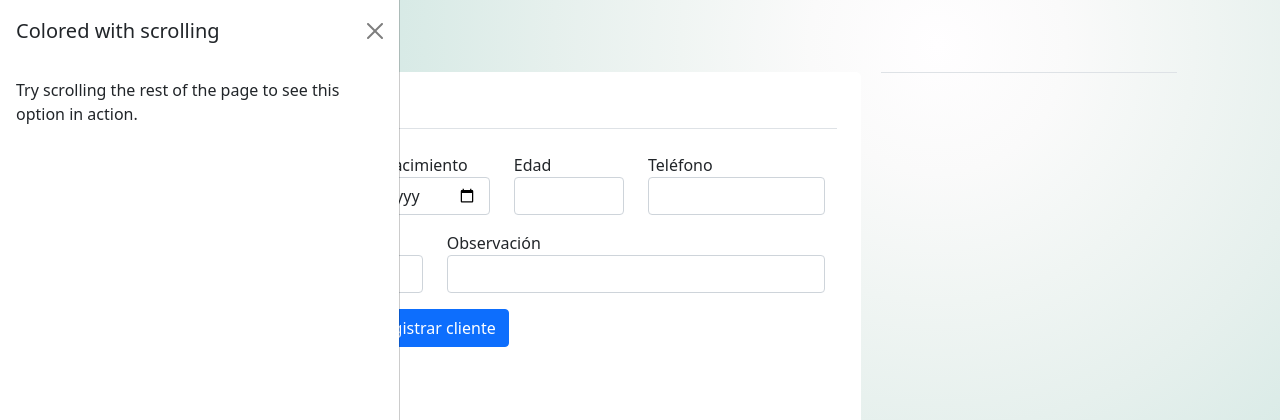
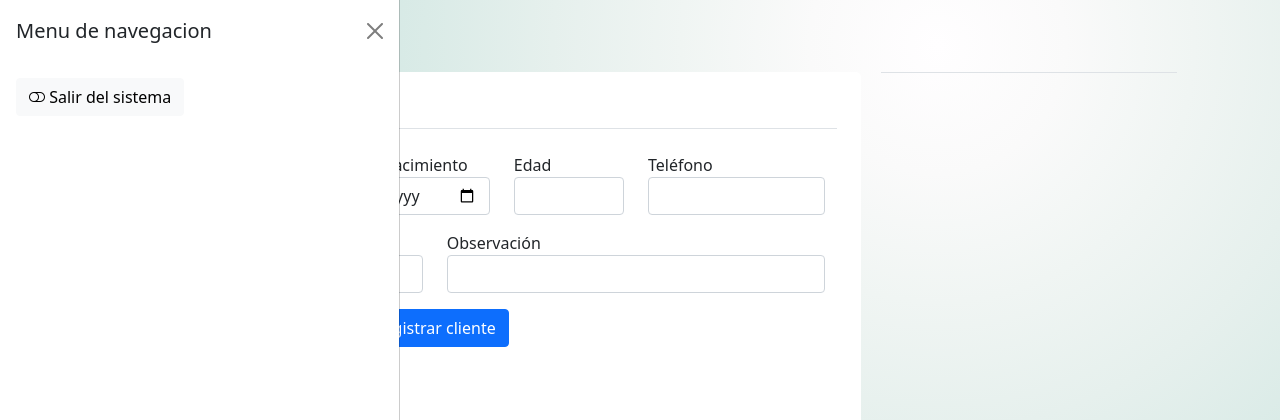
Before and after one commit to jevevargas/heylabb, a PHP site: page /app/index.php in a window 1280 px wide, after a click on "Menú". Shown: the top 420 px of the page. Run offline with PHP 8.4, Linux system fonts and the light colour scheme; the visitor is signed in with stand-in values (Sample User, id 1); some libraries are stand-ins or nearby versions; some web fonts are replaced.

```diff
--- a/app/index.php
+++ b/app/index.php
@@ -67,7 +67,7 @@
 
                     <div class="col-md-12 addclient mt-5">
                         <div class="col-12 border-bottom">
-                           <h5><i class="bi bi-plus-circle-fill" style="color:rgba(24,119,242,1)"></i> Exámenes listos</h5>
+                           <h5> Exámenes <span class="badge rounded-pill bg-warning text-dark"><i class="bi bi-check-circle-fill" style="color:#000;"></i> listos</span></h5>
                         </div>
                     </div>
                 </div>
--- a/app/menu.php
+++ b/app/menu.php
@@ -1,11 +1,11 @@
 
 <div class="offcanvas offcanvas-start" data-bs-scroll="true" data-bs-backdrop="false" tabindex="-1" id="offcanvasScrolling" aria-labelledby="offcanvasScrollingLabel">
   <div class="offcanvas-header">
-    <h5 class="offcanvas-title" id="offcanvasScrollingLabel">Colored with scrolling</h5>
+    <h5 class="offcanvas-title" id="offcanvasScrollingLabel">Menu de navegacion</h5>
     <button type="button" class="btn-close text-reset" data-bs-dismiss="offcanvas" aria-label="Close"></button>
   </div>
   <div class="offcanvas-body">
-    <p>Try scrolling the rest of the page to see this option in action.</p>
+    <a href="salir.php" class="btn btn-light" ><i class="bi bi-toggle-off"></i> Salir del sistema</a>
   </div>
 </div>
 <div class="offcanvas offcanvas-start" tabindex="-1" id="offcanvasWithBackdrop" aria-labelledby="offcanvasWithBackdropLabel">
@@ -13,16 +13,5 @@
     <h5 class="offcanvas-title" id="offcanvasWithBackdropLabel">Offcanvas with backdrop</h5>
     <button type="button" class="btn-close text-reset" data-bs-dismiss="offcanvas" aria-label="Close"></button>
   </div>
-  <div class="offcanvas-body">
-    <p>.....</p>
-  </div>
+
 </div>
-<div class="offcanvas offcanvas-start" data-bs-scroll="true" tabindex="-1" id="offcanvasWithBothOptions" aria-labelledby="offcanvasWithBothOptionsLabel">
-  <div class="offcanvas-header">
-    <h5 class="offcanvas-title" id="offcanvasWithBothOptionsLabel">Backdroped with scrolling</h5>
-    <button type="button" class="btn-close text-reset" data-bs-dismiss="offcanvas" aria-label="Close"></button>
-  </div>
-  <div class="offcanvas-body">
-    <p>Try scrolling the rest of the page to see this option in action.</p>
-  </div>
-</div>
--- /dev/null
+++ b/app/salir.php
@@ -0,0 +1,5 @@
+<?php
+session_start();
+session_destroy();
+header("location:../index");
+?>
```
